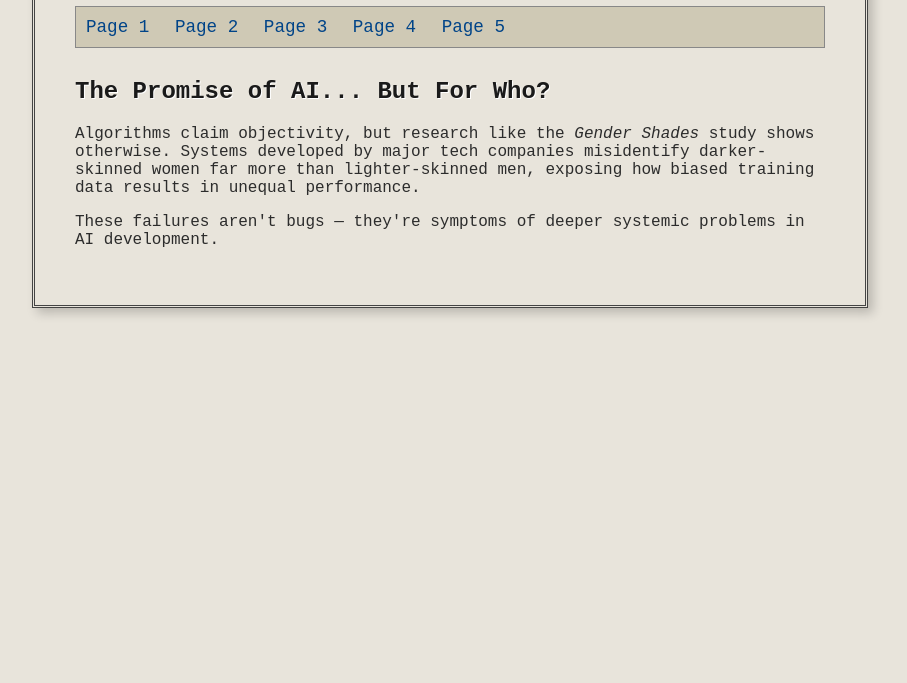
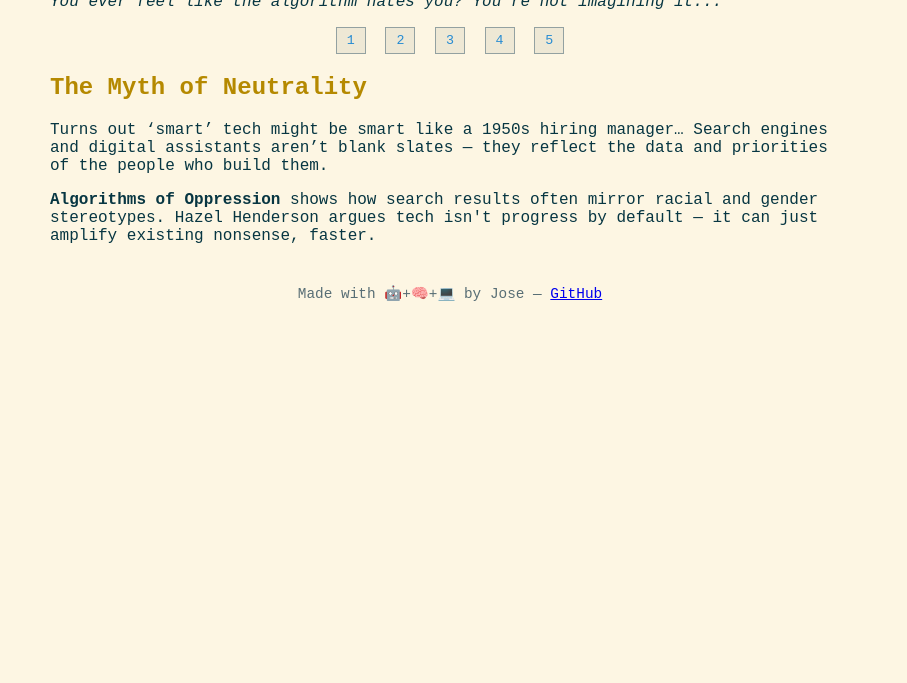
Before and after one commit to joses4/Algorithm-Bias-Zine, a plain HTML site: page index.html in a window 1280 px wide. Shown: the part 117-800 px from the top of the page, without its empty margins (190-1097 px from the left). Drawn offline with Linux system fonts and the light colour scheme.

Commit message:
Update index.html

```diff
--- a/index.html
+++ b/index.html
@@ -1,104 +1,126 @@
 <!DOCTYPE html>
 <html lang="en">
 <head>
-  <meta charset="UTF-8">
-  <meta name="viewport" content="width=device-width, initial-scale=1.0">
-  <title>The Algorithm Is Not Neutral</title>
+  <meta charset="UTF-8" />
+  <meta name="viewport" content="width=device-width, initial-scale=1.0"/>
+  <title>A Glitch in the Code</title>
   <style>
     body {
-      background-color: #e8e4db;
+      background-color: #fdf6e3;
+      color: #073642;
       font-family: 'Courier New', monospace;
-      color: #2c2c2c;
-      padding: 40px;
-      max-width: 750px;
+      padding: 30px;
+      max-width: 800px;
       margin: auto;
-      border: 3px double #444;
-      box-shadow: 5px 5px 10px rgba(0, 0, 0, 0.2);
+    }
+    nav {
+      text-align: center;
+      margin-bottom: 20px;
+    }
+    nav button {
+      background-color: #eee8d5;
+      border: 1px solid #93a1a1;
+      color: #268bd2;
+      font-family: inherit;
+      padding: 5px 10px;
+      margin: 0 5px;
+      cursor: pointer;
+      transition: background-color 0.2s ease-in-out;
+    }
+    nav button:hover {
+      background-color: #d3cbb6;
+    }
+    section {
+      display: none;
+      opacity: 0;
+      transition: opacity 0.4s ease-in-out;
+    }
+    section.active {
+      display: block;
+      opacity: 1;
     }
     h1, h2 {
-      color: #1a1a1a;
-      text-shadow: 1px 1px 0px #fff;
+      color: #b58900;
     }
-    .nav {
-      margin-bottom: 30px;
+    .footer {
+      text-align: center;
+      margin-top: 40px;
+      font-size: 0.9em;
+      color: #586e75;
+    }
+    .quote {
+      background-color: #eee8d5;
       padding: 10px;
-      background: #cfc9b5;
-      border: 1px solid #888;
-      font-size: 1.1em;
-    }
-    .nav a {
-      margin-right: 15px;
-      color: #004488;
-      text-decoration: none;
-    }
-    .nav a:hover {
-      text-decoration: underline;
-    }
-    .content {
-      display: none;
-    }
-    .content.active {
-      display: block;
-    }
-    ul li {
-      margin-top: 6px;
+      border-left: 4px solid #b58900;
+      margin: 20px 0;
+      font-style: italic;
     }
   </style>
 </head>
 <body>
-  <h1>The Algorithm Is Not Neutral</h1>
-  <div class="nav">
-    <a href="#" onclick="showPage('page1')">Page 1</a>
-    <a href="#" onclick="showPage('page2')">Page 2</a>
-    <a href="#" onclick="showPage('page3')">Page 3</a>
-    <a href="#" onclick="showPage('page4')">Page 4</a>
-    <a href="#" onclick="showPage('page5')">Page 5</a>
-  </div>
+  <h1>A Glitch in the Code</h1>
+  <p><em>You ever feel like the algorithm hates you? You're not imagining it...</em></p>
+  <nav aria-label="Zine navigation">
+    <button onclick="showPage(0)">1</button>
+    <button onclick="showPage(1)">2</button>
+    <button onclick="showPage(2)">3</button>
+    <button onclick="showPage(3)">4</button>
+    <button onclick="showPage(4)">5</button>
+  </nav>
 
-  <div class="content" id="page1">
-    <h2>The Promise of AI... But For Who?</h2>
-    <p>Algorithms claim objectivity, but research like the <em>Gender Shades</em> study shows otherwise. Systems developed by major tech companies misidentify darker-skinned women far more than lighter-skinned men, exposing how biased training data results in unequal performance.</p>
-    <p>These failures aren't bugs — they're symptoms of deeper systemic problems in AI development.</p>
-  </div>
+  <section class="active">
+    <h2>The Myth of Neutrality</h2>
+    <p>Turns out ‘smart’ tech might be smart like a 1950s hiring manager… Search engines and digital assistants aren’t blank slates — they reflect the data and priorities of the people who build them.</p>
+    <p><strong>Algorithms of Oppression</strong> shows how search results often mirror racial and gender stereotypes. Hazel Henderson argues tech isn't progress by default — it can just amplify existing nonsense, faster.</p>
+  </section>
 
-  <div class="content" id="page2">
-    <h2>Power in the Platform</h2>
-    <p>As Natali Helberger argues in <em>The Political Power of Platforms</em>, current attempts to regulate misinformation often amplify dominant opinions instead of reducing harm. Algorithms prioritize engagement over truth, creating filter bubbles that reinforce pre-existing beliefs.</p>
-    <p>Who decides what's "reliable"? Often, it’s platforms themselves — unelected, unaccountable, and motivated by profit.</p>
-  </div>
+  <section>
+    <h2>Bias in the Machine</h2>
+    <p>Let’s talk face: facial recognition tech is great — if you're a white guy. The <strong>Gender Shades</strong> study showed major systems flunked when analyzing darker-skinned women.</p>
+    <div class="quote">“The systems that fail us are often the ones we’re told are objective.”</div>
+    <p>Imagine a digital wanted poster: “Algorithm: Misfires 85% on Black women!” and it's still on duty.</p>
+  </section>
 
-  <div class="content" id="page3">
-    <h2>Discrimination by Design</h2>
-    <p>In <em>Algorithms of Oppression</em>, Safiya Noble shows how search engines reflect racial bias. A search for "Black girls" once returned degrading results, while white-coded terms were treated neutrally. This isn’t a glitch — it’s a reflection of which voices dominate online content and advertising.</p>
-    <p>Noble calls on us to critically interrogate how supposedly neutral tools replicate oppressive systems.</p>
-  </div>
+  <section>
+    <h2>Opinion Machines</h2>
+    <p>Algorithms don’t just show you the world — they shape it. Platforms profit from engagement, even if it means boosting outrage and bias. <strong>Helberger</strong> explains how even regulation attempts can make things worse.</p>
+    <label><input type="checkbox" disabled checked> I agree to be manipulated for ad revenue.</label>
+    <p style="font-style: italic; color: #dc322f;">(Text glitching... please refresh your biases)</p>
+  </section>
 
-  <div class="content" id="page4">
-    <h2>Are We Advancing or Spiraling?</h2>
-    <p>Hazel Henderson critiques our obsession with linear progress and growth, suggesting that many "innovations" ignore social well-being. AI is praised as a cure-all, but often advances without ethical checks or inclusive design.</p>
-    <p>Just because something is efficient or new doesn’t mean it’s just.</p>
-  </div>
+  <section>
+    <h2>Can We Fix It?</h2>
+    <p>Maybe. But only if we challenge who controls the tools. <strong>Wild Wild Web</strong> reminds us: the internet was once chaotic, DIY, and free. And it can be again.</p>
+    <p><em>“Y’all ever heard of a federated network? Sounds mighty free.”</em></p>
+  </section>
 
-  <div class="content" id="page5">
-    <h2>What Now?</h2>
-    <p>Fixing algorithmic bias starts with recognizing that technology is never neutral. We need diverse development teams, public oversight, and transparency in AI systems. </p>
-    <p>Resources to explore:
-      <ul>
-        <li><a href="https://www.media.mit.edu/projects/gender-shades/overview/" target="_blank">Gender Shades (MIT Media Lab)</a></li>
-        <li><a href="https://www.youtube.com/watch?v=UG_X_7g63rY" target="_blank">Joy Buolamwini TED Talk</a></li>
-        <li><a href="https://www.algorithmtips.org/" target="_blank">Algorithm Tips Toolkit</a></li>
-      </ul>
-    </p>
+  <section>
+    <h2>Take Action (or Just Poke Around)</h2>
+    <p>Want to go deeper? Check out these sites:</p>
+    <ul>
+      <li><a href="https://yesterweb.org" target="_blank">Yesterweb</a></li>
+      <li><a href="https://neocities.org" target="_blank">Neocities</a></li>
+      <li><a href="https://ainowinstitute.org" target="_blank">AI Now Institute</a></li>
+    </ul>
+    <p><strong>Bonus:</strong> Click the cat that looks most hireable. (Just kidding. Or are we?)</p>
+    <p style="color: #dc322f; animation: blink 1s step-start infinite;">[INSERT BLINKING PIXEL BUTTONS]</p>
+  </section>
+
+  <div class="footer">
+    <p>Made with 🤖+🧠+💻 by Jose — <a href="https://github.com/joses4" target="_blank">GitHub</a></p>
   </div>
 
   <script>
-    function showPage(id) {
-      const pages = document.querySelectorAll('.content');
-      pages.forEach(p => p.classList.remove('active'));
-      document.getElementById(id).classList.add('active');
+    const sections = document.querySelectorAll('section');
+    function showPage(index) {
+      sections.forEach((section, i) => {
+        section.classList.remove('active');
+        if (i === index) {
+          section.classList.add('active');
+        }
+      });
     }
-    // Default page
-    showPage('page1');
+    showPage(0);
   </script>
 </body>
 </html>
```
